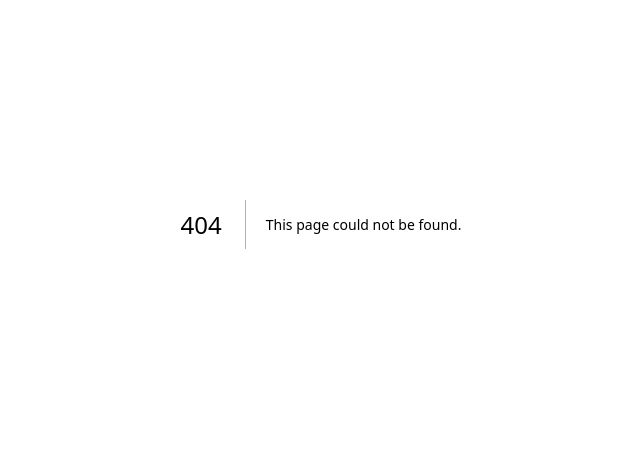
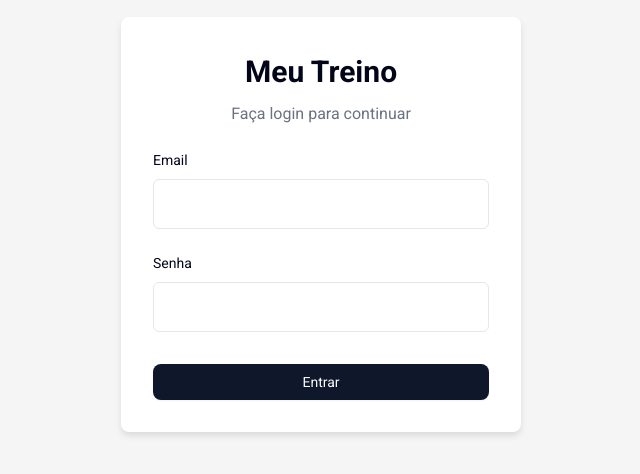
Before and after one commit to rafaelbertelli/meu-treino, a Next.js app: page /login in a window 1280 px wide. Before the commit this address had no page. Shown: the part 192-666 px from the top of the page, without its empty margins (319-959 px from the left). Built offline with nearby package versions, Linux system fonts and the light colour scheme.

Commit message:
cria página de login

```diff
--- /dev/null
+++ b/middleware.ts
@@ -0,0 +1,41 @@
+import { createServerSupabaseClient } from "@/lib/supabase/server";
+import { NextResponse, type NextRequest } from "next/server";
+import { PUBLIC_ROUTES } from "./src/routes/app-routes";
+
+export async function middleware(request: NextRequest) {
+  // Cria um cliente Supabase para o servidor
+  const supabase = createServerSupabaseClient();
+
+  console.log(">>>>middleware<<<<");
+
+  // Verifica se o usuário está autenticado
+  const {
+    data: { session },
+  } = await supabase.auth.getSession();
+
+  // URL atual
+  const currentPath = new URL(request.url).pathname;
+
+  // Verifica se o usuário está tentando acessar uma rota pública
+  const isPublicRoute = PUBLIC_ROUTES.includes(currentPath);
+
+  // Se o usuário não estiver autenticado e estiver tentando acessar uma rota protegida,
+  // redireciona para a página de login
+  if (!session && !isPublicRoute) {
+    return NextResponse.redirect(new URL("/login", request.url));
+  }
+
+  // Se o usuário estiver autenticado e tentando acessar a página de login,
+  // redireciona para a página inicial
+  if (session && isPublicRoute) {
+    return NextResponse.redirect(new URL("/dashboard", request.url));
+  }
+
+  // Continua com a requisição
+  return NextResponse.next();
+}
+
+// Configuração para aplicar o middleware em todas as rotas
+export const config = {
+  matcher: ["/((?!api|_next/static|_next/image|favicon.ico).*)"],
+};
--- /dev/null
+++ b/src/app/login/layout.tsx
@@ -0,0 +1,7 @@
+export default function LoginLayout({
+  children,
+}: {
+  children: React.ReactNode;
+}) {
+  return <main>{children}</main>;
+}
--- /dev/null
+++ b/src/app/login/login.module.css
@@ -0,0 +1,75 @@
+.loginContainer {
+  display: flex;
+  justify-content: center;
+  align-items: center;
+  min-height: 100vh;
+  padding: 1rem;
+  background-color: #f5f5f5;
+}
+
+.loginCard {
+  background-color: white;
+  border-radius: 0.5rem;
+  box-shadow: 0 4px 6px rgba(0, 0, 0, 0.1);
+  padding: 2rem;
+  width: 100%;
+  max-width: 400px;
+}
+
+.loginTitle {
+  font-size: 1.875rem;
+  font-weight: 700;
+  text-align: center;
+  margin-bottom: 0.5rem;
+}
+
+.loginSubtitle {
+  font-size: 1rem;
+  text-align: center;
+  color: #6b7280;
+  margin-bottom: 1.5rem;
+}
+
+.loginForm {
+  display: flex;
+  flex-direction: column;
+  gap: 1.5rem;
+}
+
+.formGroup {
+  display: flex;
+  flex-direction: column;
+  gap: 0.5rem;
+}
+
+.label {
+  font-size: 0.875rem;
+  font-weight: 500;
+}
+
+.input {
+  padding: 0.75rem;
+  border: 1px solid #e5e7eb;
+  border-radius: 0.375rem;
+  font-size: 1rem;
+  transition: border-color 0.15s;
+}
+
+.input:focus {
+  border-color: #3b82f6;
+  outline: none;
+}
+
+.loginButton {
+  margin-top: 0.5rem;
+  width: 100%;
+}
+
+.errorMessage {
+  background-color: #fee2e2;
+  color: #b91c1c;
+  padding: 0.75rem;
+  border-radius: 0.375rem;
+  margin-bottom: 1.5rem;
+  font-size: 0.875rem;
+}
--- /dev/null
+++ b/src/app/login/page.tsx
@@ -0,0 +1,93 @@
+"use client";
+
+import { Button } from "@/components/ui/button/Button/Button";
+import { supabase } from "@/lib/supabase/client";
+import { AuthError } from "@supabase/supabase-js";
+import { useRouter } from "next/navigation";
+import { useState } from "react";
+import styles from "./login.module.css";
+
+export default function LoginPage() {
+  const [email, setEmail] = useState("");
+  const [password, setPassword] = useState("");
+  const [loading, setLoading] = useState(false);
+  const [error, setError] = useState<string | null>(null);
+  const router = useRouter();
+
+  const handleLogin = async (e: React.FormEvent) => {
+    e.preventDefault();
+    setLoading(true);
+    setError(null);
+
+    try {
+      const { error } = await supabase.auth.signInWithPassword({
+        email,
+        password,
+      });
+
+      if (error) {
+        throw error;
+      }
+
+      router.push("/dashboard");
+      router.refresh();
+    } catch (error: unknown) {
+      const authError = error as AuthError;
+      setError(authError.message || "Falha ao fazer login");
+    } finally {
+      setLoading(false);
+    }
+  };
+
+  return (
+    <div className={styles.loginContainer}>
+      <div className={styles.loginCard}>
+        <h1 className={styles.loginTitle}>Meu Treino</h1>
+        <h2 className={styles.loginSubtitle}>Faça login para continuar</h2>
+
+        {error && <div className={styles.errorMessage}>{error}</div>}
+
+        <form onSubmit={handleLogin} className={styles.loginForm}>
+          <div className={styles.formGroup}>
+            <label htmlFor="email" className={styles.label}>
+              Email
+            </label>
+            <input
+              id="email"
+              type="email"
+              value={email}
+              onChange={(e) => setEmail(e.target.value)}
+              className={styles.input}
+              required
+              disabled={loading}
+            />
+          </div>
+
+          <div className={styles.formGroup}>
+            <label htmlFor="password" className={styles.label}>
+              Senha
+            </label>
+            <input
+              id="password"
+              type="password"
+              value={password}
+              onChange={(e) => setPassword(e.target.value)}
+              className={styles.input}
+              required
+              disabled={loading}
+            />
+          </div>
+
+          <Button
+            type="submit"
+            variant="default"
+            className={styles.loginButton}
+            disabled={loading}
+          >
+            {loading ? "Entrando..." : "Entrar"}
+          </Button>
+        </form>
+      </div>
+    </div>
+  );
+}
--- a/src/components/ui/Header/Header.tsx
+++ b/src/components/ui/Header/Header.tsx
@@ -1,15 +1,33 @@
+"use client";
+
+import { supabase } from "@/lib/supabase/client";
+import { useRouter } from "next/navigation";
+import { Button } from "../button/Button/Button";
 import styles from "./Header.module.css";
 
 interface HeaderProps {
   title: string;
-  subtitle?: string;
 }
 
-export function Header({ title, subtitle }: HeaderProps) {
+export function Header({ title }: HeaderProps) {
+  const router = useRouter();
+
+  const handleLogout = async () => {
+    await supabase.auth.signOut();
+    router.push("/login");
+    router.refresh();
+  };
+
   return (
-    <div className={styles.header}>
+    <header className={styles.header}>
       <h1 className={styles.title}>{title}</h1>
-      {subtitle && <h2 className={styles.subtitle}>{subtitle}</h2>}
-    </div>
+      <Button
+        variant="ghost"
+        onClick={handleLogout}
+        className={styles.logoutButton}
+      >
+        Sair
+      </Button>
+    </header>
   );
 }
--- a/src/routes/app-routes.ts
+++ b/src/routes/app-routes.ts
@@ -1,5 +1,8 @@
 export const APP_ROUTES = {
   HOME: "/",
+  LOGIN: "/login",
   DASHBOARD: "/dashboard",
   CONFIGURE: "/dashboard/configure",
 };
+
+export const PUBLIC_ROUTES = [APP_ROUTES.LOGIN];
```
Also changed, not shown: src/components/ui/Header/Header.module.css (+7 -0 lines).
